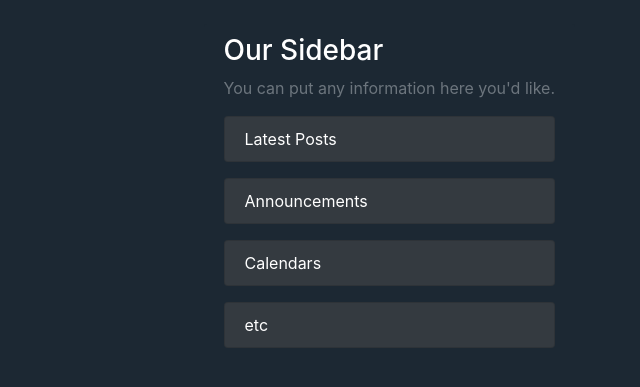
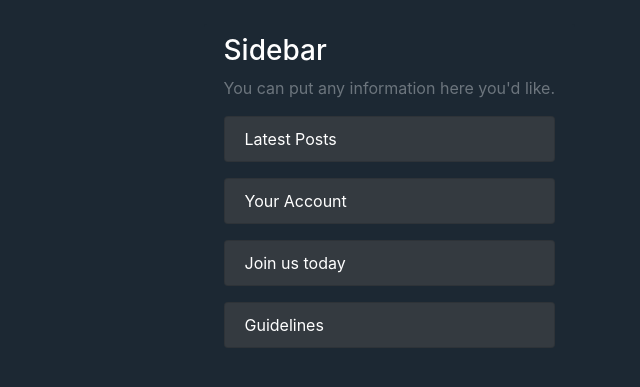
Before and after one commit to DhanooshTamizh/DjangoApp, a Django app: page /about/ in a window 1280 px wide. Shown: the part 56-443 px from the top of the page, without its empty margins (640-1280 px from the left). Run offline with Django 3.2, Linux system fonts and the light colour scheme; the visitor is signed in with stand-in values (Sample User, id 1); some libraries are stand-ins or nearby versions.

Commit message:
Update base.html

```diff
--- a/blog/templates/blog/base.html
+++ b/blog/templates/blog/base.html
@@ -65,13 +65,15 @@
   <div class="sidebar">
     <div class="container">
             <div class="content-section">
-              <h3 style="color:white">Our Sidebar</h3>
+              <h3 style="color:white">Sidebar</h3>
               <p class='text-muted'>You can put any information here you'd like.
                 <ul class="list-group">
                   <li  class="card text-white bg-dark mb-3"><a style="color: white" href="{% url 'blog-post' %}">Latest Posts</a></li>
-                  <li class="card text-white bg-dark mb-3">Announcements</li>
-                  <li class="card text-white bg-dark mb-3">Calendars</li>
-                  <li class="card text-white bg-dark mb-3">etc</li>
+                  {% if user.is_authenticated %}
+                  <li class="card text-white bg-dark mb-3"> <a style="color: white"  href="{% url 'profile' %}">Your Account <span class="sr-only">(current)</span></a>
+                  {% endif %}
+                  <li class="card text-white bg-dark mb-3">Join us today</li>
+                  <li class="card text-white bg-dark mb-3">Guidelines</li>
                 </ul>
               </p>
             </div>
```
